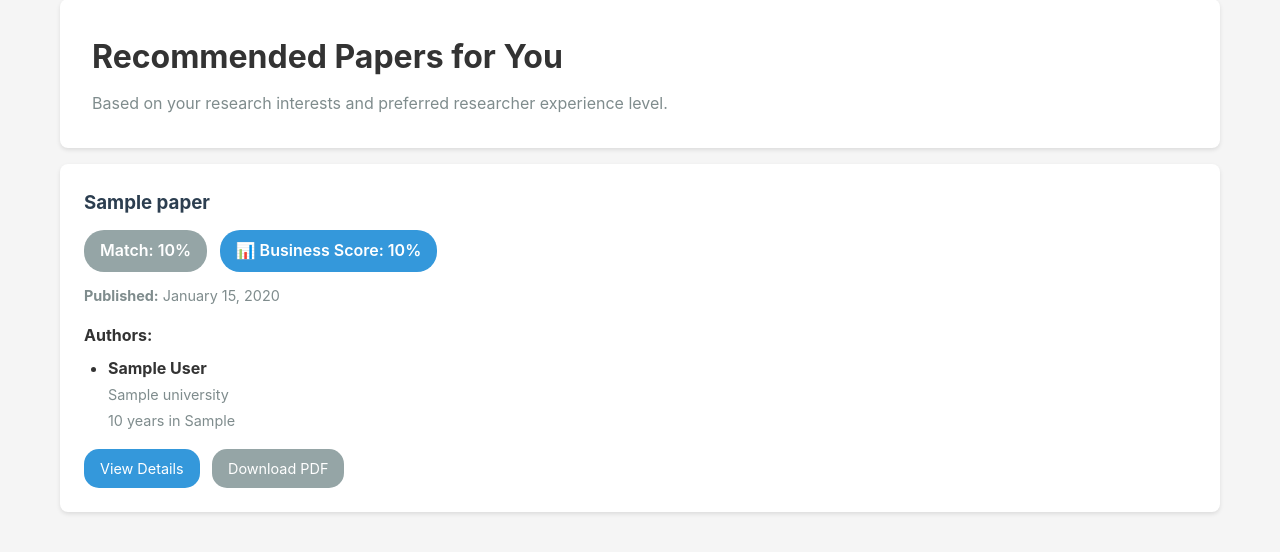
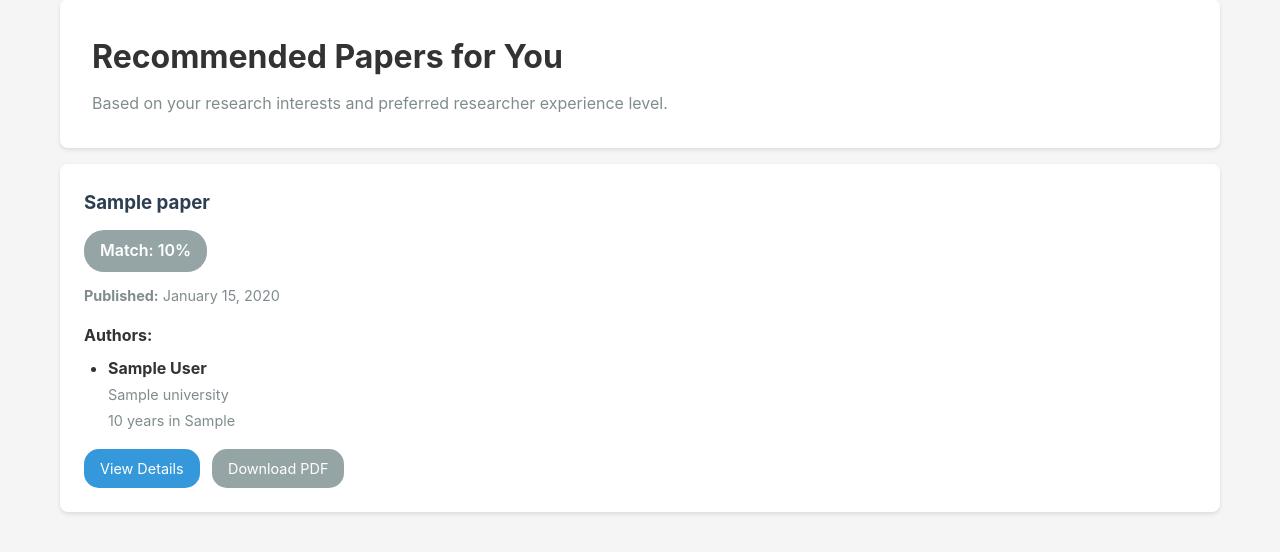
Before and after one commit to A-D-DBS-application/web-application-2025-group-33, a Python web app: template app/app/templates/papers/recommended_papers.html in a window 1280 px wide. Shown: the part 163-715 px from the top of the page. Run offline with Jinja, Linux system fonts and the light colour scheme; the template is opened without the code that fills it: most values are stand-ins (such as "Sample title", 1, 10 or a date in 2020).

Commit message:
Update recommended_papers.html

```diff
--- a/app/app/templates/papers/recommended_papers.html
+++ b/app/app/templates/papers/recommended_papers.html
@@ -28,13 +28,6 @@
                                 <span style="display: inline-block; padding: 0.5rem 1rem; border-radius: 20px; font-weight: 600; color: white; background-color: #f39c12;">Match: {{ paper.relevance_score }}%</span>
                             {% else %}
                                 <span style="display: inline-block; padding: 0.5rem 1rem; border-radius: 20px; font-weight: 600; color: white; background-color: #95a5a6;">Match: {{ paper.relevance_score }}%</span>
-                            {% endif %}
-
-                            <!-- Add business relevance badge if available -->
-                            {% if paper.get('business_relevance_score', 0) > 0 %}
-                                <span style="display: inline-block; margin-left: 0.5rem; padding: 0.5rem 1rem; border-radius: 20px; font-weight: 600; color: white; background-color: #3498db;">
-                                    📊 Business Score: {{ paper.business_relevance_score }}%
-                                </span>
                             {% endif %}
                         </div>
                     </div>
@@ -76,46 +69,3 @@
     </div>
 {% endif %}
 {% endblock %}
-
-{% block scripts %}
-<script>
-    document.addEventListener('DOMContentLoaded', function() {
-        // Toggle business critical status
-        document.querySelectorAll('.toggle-critical').forEach(function(btn) {
-            btn.addEventListener('click', function(e) {
-                e.preventDefault();
-
-                var paperId = this.getAttribute('data-paper-id');
-
-                fetch('/paper/' + paperId + '/interest/toggle-critical', {
-                    method: 'POST',
-                    headers: {
-                        'Content-Type': 'application/json',
-                        'X-CSRFToken': '{{ csrf_token() }}'
-                    },
-                    body: JSON.stringify({})
-                })
-                .then(response => response.json())
-                .then(data => {
-                    if (data.success) {
-                        // Update button text and class
-                        var status = data.is_business_critical ? 'unmark' : 'mark';
-                        btn.classList.toggle('btn-success');
-                        btn.classList.toggle('btn-secondary');
-                        btn.innerHTML = data.is_business_critical ? 'Business Critical' : 'Mark as Business Critical';
-
-                        // Optionally, show a toast or alert
-                        alert('Paper ' + (data.is_business_critical ? 'marked' : 'unmarked') + ' as business critical!');
-                    } else {
-                        alert('Error: ' + data.message);
-                    }
-                })
-                .catch(error => {
-                    console.error('Error:', error);
-                    alert('An error occurred. Please try again later.');
-                });
-            });
-        });
-    });
-</script>
-{% endblock %}
```
